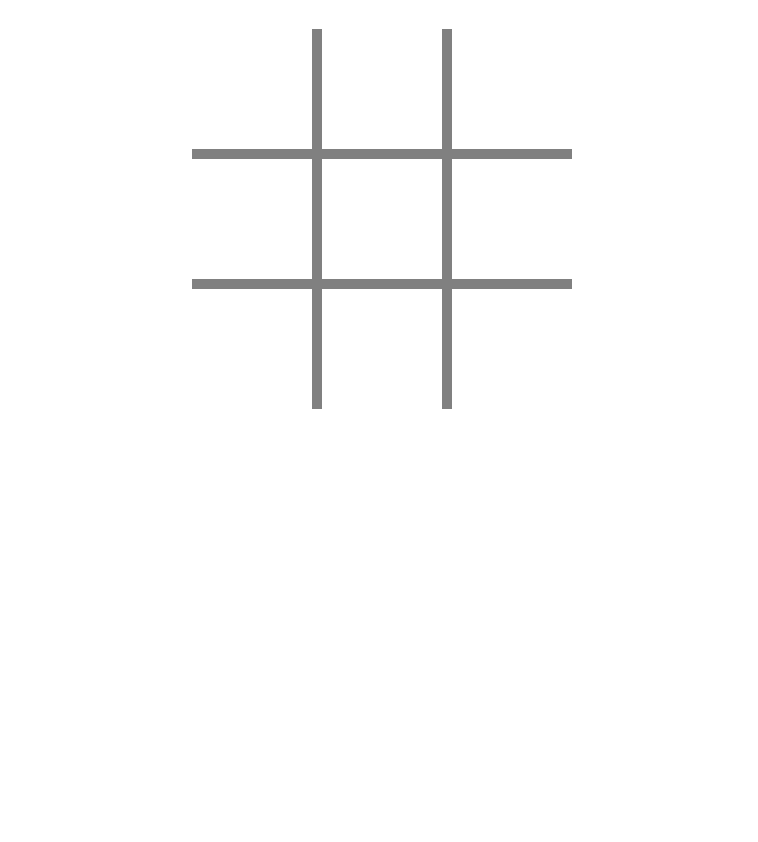
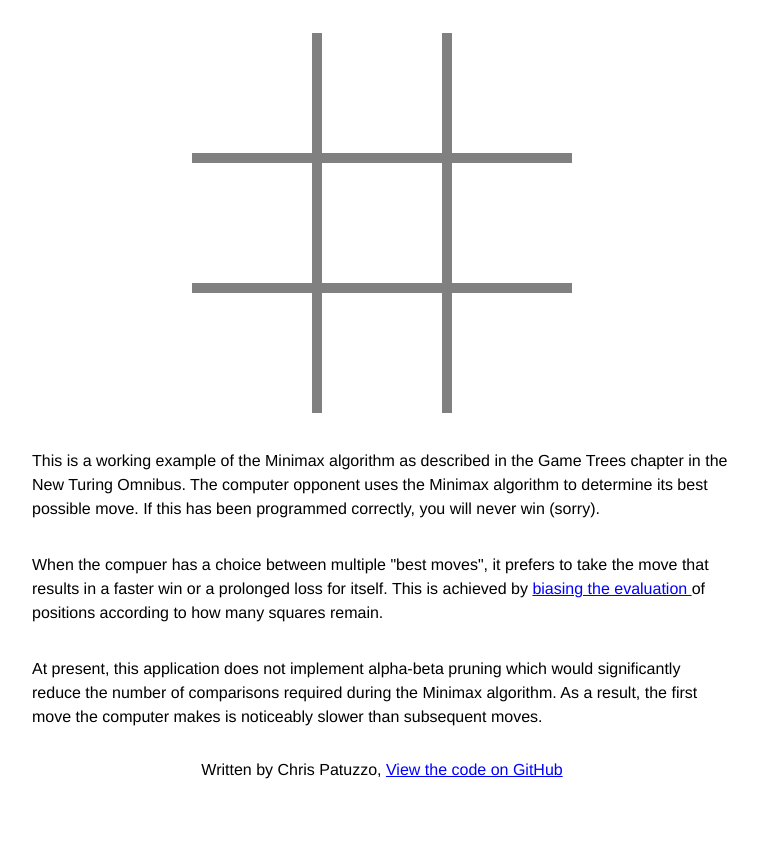
Before and after one commit to tuzz/new-turing-omnibus, a website with bundled scripts: page 6-game-trees/index.html in a window 1280 px wide. Shown: the part 102-944 px from the top of the page, without its empty margins (258-1016 px from the left). Before the commit the page ends 800 px from the top, so only its background shows below. Built offline with nearby package versions, Linux system fonts and the light colour scheme.

Commit message:
Add some explanation

```diff
--- a/6-game-trees/index.html
+++ b/6-game-trees/index.html
@@ -15,6 +15,40 @@
 
     <canvas id="canvas" width="380" height="380"></canvas>
 
+    <p>
+    This is a working example of the Minimax algorithm as described in the Game
+    Trees chapter in the New Turing Omnibus. The computer opponent uses the
+    Minimax algorithm to determine its best possible move. If this has been
+    programmed correctly, you will never win (sorry).
+    </p>
+
+    <p>
+    When the compuer has a choice between multiple "best moves", it prefers to
+    take the move that results in a faster win or a prolonged loss for itself.
+    This is achieved by
+
+    <a href="https://github.com/tuzz/new-turing-omnibus/blob/gh-pages/6-game-trees/lib/gameTrees/positionEvaluator.js#L12">
+    biasing the evaluation
+    </a>
+
+    of positions according to how many squares remain.
+    </p>
+
+    <p>
+    At present, this application does not implement alpha-beta pruning which
+    would significantly reduce the number of comparisons required during the
+    Minimax algorithm. As a result, the first move the computer makes is
+    noticeably slower than subsequent moves.
+    </p>
+
+    <span>
+      Written by Chris Patuzzo,
+    </span>
+
+    <a href="https://github.com/tuzz/new-turing-omnibus/tree/gh-pages/6-game-trees">
+      View the code on GitHub
+    </a>
+
     <script>
       var app = new Application("canvas");
       app.run();
--- a/6-game-trees/style.css
+++ b/6-game-trees/style.css
@@ -4,7 +4,7 @@ body {
 }
 
 h1 {
-  font-size: 2.5em;
+  font-size: 3em;
 }
 
 .noughts {
@@ -17,5 +17,18 @@ h1 {
 
 canvas {
   cursor: pointer;
-  margin-top: 2em;
+  margin: 1em 0 2em 0;
 }
+
+p {
+  width: 700px;
+  margin: auto;
+  line-height: 1.5em;
+  text-align: left;
+  margin-bottom: 2em;
+}
+
+a {
+  color: blue;
+  padding-bottom: 4em;
+}
```
